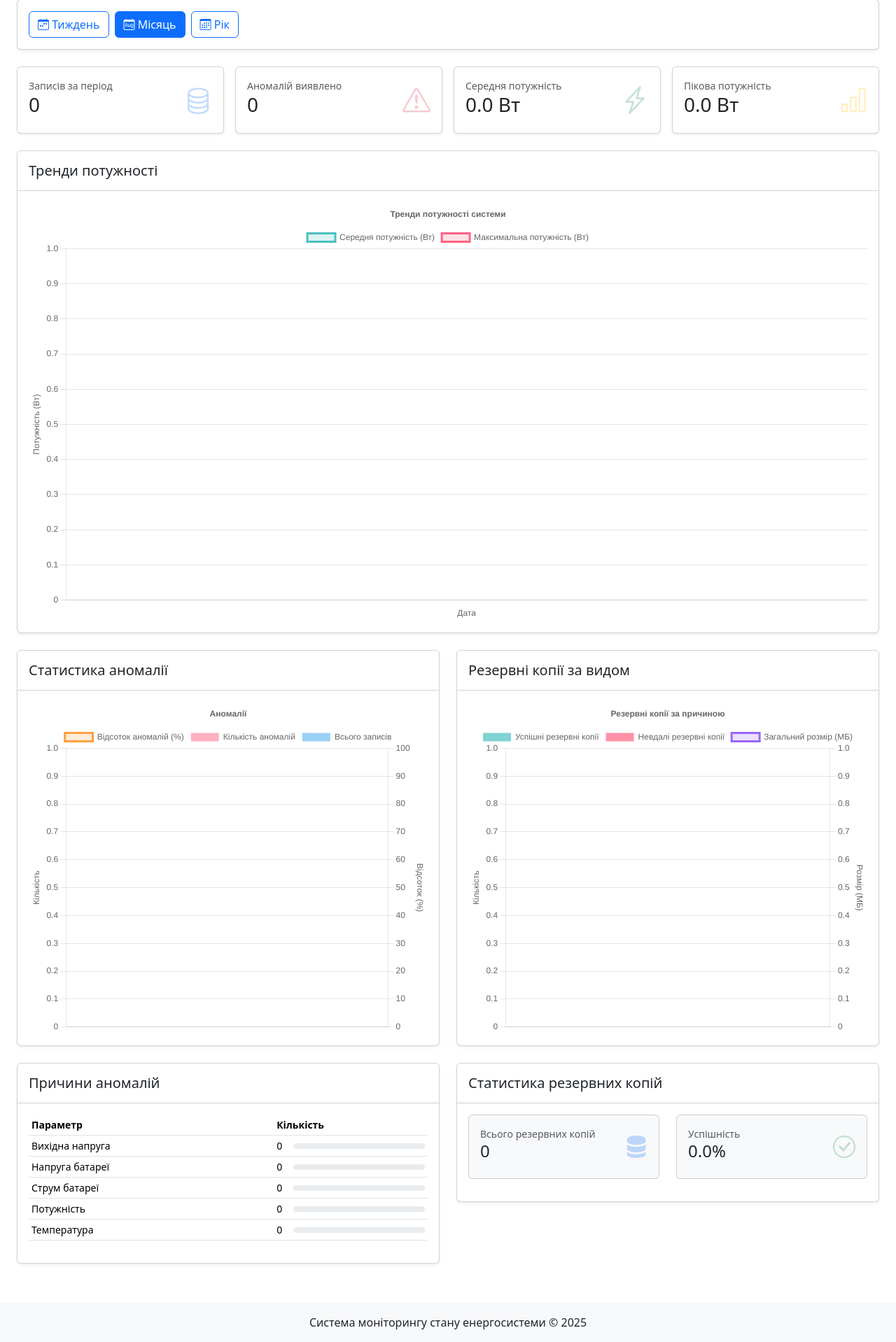
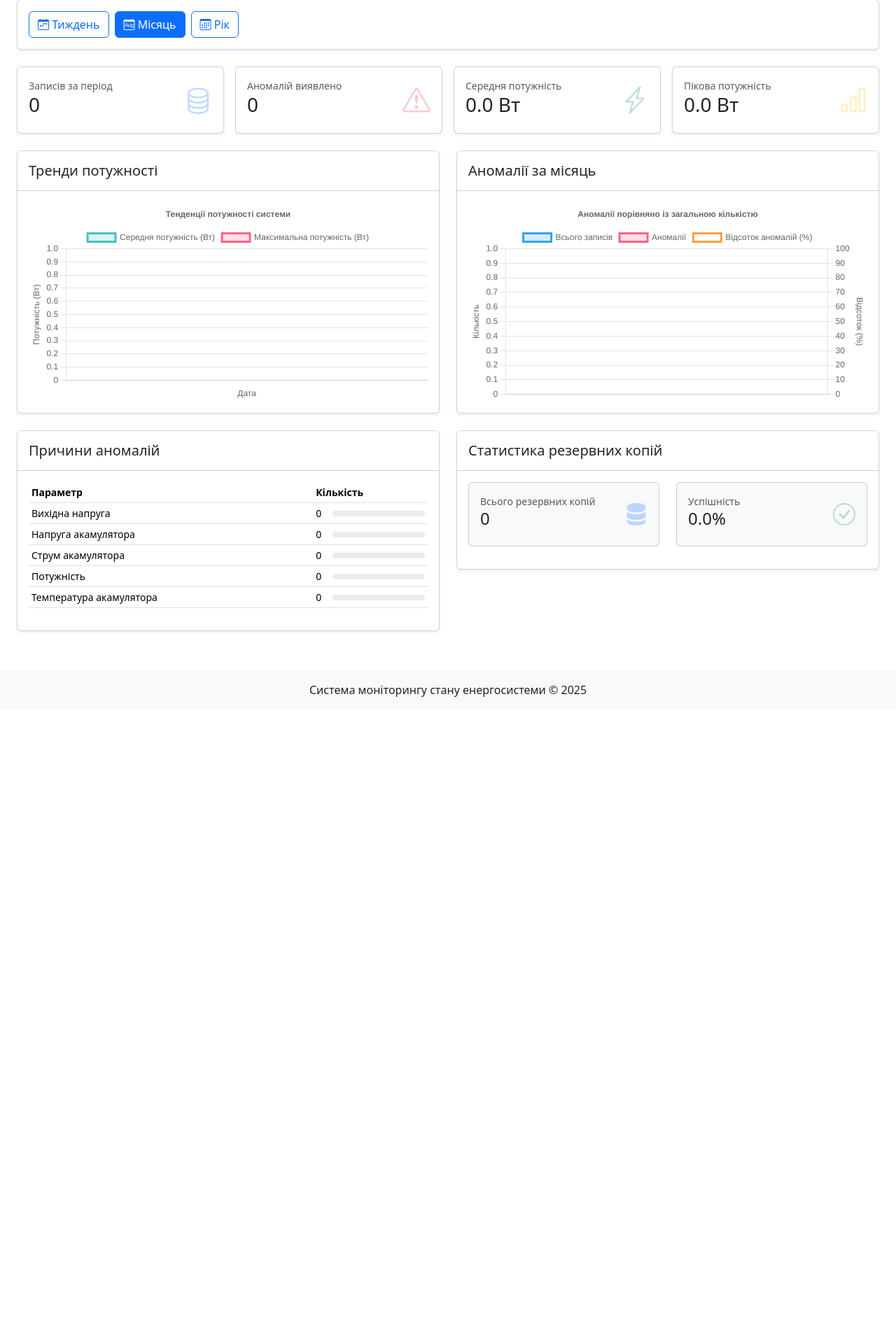
Before and after one commit to olexandr-rd/KPI-Diploma, a Django app: page /analytics/ in a window 1280 px wide. Shown: the part 147-2065 px from the top of the page at 70% size. After the commit the page ends 1143 px from the top, so only its background shows below. Run offline with Django 5.2, Linux system fonts and the light colour scheme; the visitor is signed in with stand-in values (Sample User, id 1); data that the repository does not hold is empty; some libraries are stand-ins or nearby versions.

Commit message:
Updating charts with new trends

```diff
--- a/ml/apply_models_to_record.py
+++ b/ml/apply_models_to_record.py
@@ -39,7 +39,7 @@ def get_anomaly_explanation(features, feature_scores):
         'dc_battery_voltage': 'Напруга акамулятора',
         'dc_battery_current': 'Струм акамулятора',
         'load_power': 'Потужність',
-        'temperature': 'Температура'
+        'temperature': 'Температура акамулятора'
     }
 
     # Get an explanation for a random feature if there is more than 1
--- a/ml/simulate_data.py
+++ b/ml/simulate_data.py
@@ -59,10 +59,7 @@ def create_energy_reading(simulation_type=None, is_manual=False, user=None):
             np.random.normal(30, 2)  # High battery
         ])
         dc_battery_current = np.random.normal(10, 8)  # Unstable current
-        load_power = np.random.choice([
-            np.random.normal(3500, 300),  # Overload
-            np.random.normal(10, 5)  # Almost no load
-        ])
+        load_power = np.random.normal(1250, 150)  # Normal power range
         temperature = np.random.normal(55, 5)  # High battery temperature
     elif simulation_type == 'abnormal_prediction':
 
--- a/monitoring/templates/analytics/analytics.html
+++ b/monitoring/templates/analytics/analytics.html
@@ -1,4 +1,4 @@
-<!-- monitoring/templates/analytics/analytics.html - Updated version -->
+<!-- monitoring/templates/analytics/analytics.html - Updated version with proper chart options -->
 {% extends 'base.html' %}
 {% load template_filters %}
 
@@ -96,9 +96,10 @@
         </div>
     </div>
 
-    <!-- Load Trend Chart -->
+    <!-- Two Charts Side by Side -->
     <div class="row mb-4">
-        <div class="col-12">
+        <!-- Load Trend Chart -->
+        <div class="col-md-6">
             <div class="card shadow-sm">
                 <div class="card-header bg-white py-3">
                     <h5 class="mb-0">Тренди потужності</h5>
@@ -108,32 +109,33 @@
                 </div>
             </div>
         </div>
-    </div>
 
-    <!-- Anomalies & Backups -->
-    <div class="row mb-4">
+        <!-- Anomalies Trend Chart -->
         <div class="col-md-6">
-            <div class="card shadow-sm h-100">
+            <div class="card shadow-sm">
                 <div class="card-header bg-white py-3">
-                    <h5 class="mb-0">Статистика аномалії</h5>
+                    <h5 class="mb-0">Аномалії за {{ period_display }}</h5>
                 </div>
                 <div class="card-body">
-                    <canvas id="anomaliesChart" height="250"></canvas>
-                </div>
-            </div>
-        </div>
-
-        <div class="col-md-6">
-            <div class="card shadow-sm h-100">
-                <div class="card-header bg-white py-3">
-                    <h5 class="mb-0">Резервні копії за видом</h5>
-                </div>
-                <div class="card-body">
-                    <canvas id="backupsChart" height="250"></canvas>
+                    <canvas id="anomaliesChart" height="150"></canvas>
                 </div>
             </div>
         </div>
     </div>
+
+    <!-- Backups -->
+{#    <div class="row mb-4">#}
+{#        <div class="col-12">#}
+{#            <div class="card shadow-sm h-100">#}
+{#                <div class="card-header bg-white py-3">#}
+{#                    <h5 class="mb-0">Резервні копії за видом</h5>#}
+{#                </div>#}
+{#                <div class="card-body">#}
+{#                    <canvas id="backupsChart" height="250"></canvas>#}
+{#                </div>#}
+{#            </div>#}
+{#        </div>#}
+{#    </div>#}
 
     <!-- Parameter Anomalies Table -->
     <div class="row">
@@ -211,14 +213,10 @@
                     data: data,
                     options: {
                         responsive: true,
-                        interaction: {
-                            mode: 'index',
-                            intersect: false,
-                        },
                         plugins: {
                             title: {
                                 display: true,
-                                text: 'Тренди потужності системи'
+                                text: 'Тенденції потужності системи'
                             },
                             tooltip: {
                                 enabled: true
@@ -244,24 +242,21 @@
             })
             .catch(error => console.error('Error loading trend chart:', error));
 
-        // Anomalies Chart
-        fetch('{% url "anomalies_by_month_chart" %}')
+        // Anomalies Chart - Now showing total vs anomalies comparison
+        fetch(`{% url "anomalies_trend_chart" %}?period={{ period }}`)
             .then(response => response.json())
             .then(data => {
                 const ctx = document.getElementById('anomaliesChart').getContext('2d');
                 new Chart(ctx, {
-                    type: 'bar',
+                    type: 'line',
                     data: data,
                     options: {
                         responsive: true,
                         plugins: {
                             title: {
                                 display: true,
-                                text: 'Аномалії'
-                            },
-                            legend: {
-                                position: 'top',
-                            },
+                                text: 'Аномалії порівняно із загальною кількістю'
+                            }
                         },
                         scales: {
                             y: {
@@ -269,25 +264,30 @@
                                 title: {
                                     display: true,
                                     text: 'Кількість'
-                                }
+                                },
+                                position: 'left',
                             },
                             y1: {
-                                position: 'right',
                                 beginAtZero: true,
                                 title: {
                                     display: true,
                                     text: 'Відсоток (%)'
                                 },
+                                position: 'right',
                                 max: 100,
                                 grid: {
                                     drawOnChartArea: false,
                                 }
                             }
+                        },
+                        interaction: {
+                            mode: 'index',
+                            intersect: false,
                         }
                     }
                 });
             })
-            .catch(error => console.error('Error loading anomalies chart:', error));
+            .catch(error => console.error('Error loading anomalies trend chart:', error));
 
         // Backups Chart
         fetch(`{% url 'backups_by_reason_chart' %}?period={{ period }}`)
--- a/monitoring/templates/dashboard/partials/logs_table.html
+++ b/monitoring/templates/dashboard/partials/logs_table.html
@@ -6,7 +6,7 @@
                 <th>Час</th>
                 <th>Потужність (Вт)</th>
                 <th>Аномалія</th>
-                <th>Передбачена аномалія</th>
+                <th>Прогнозується аномалія</th>
                 <th>Резервна копія</th>
             </tr>
         </thead>
--- a/monitoring/templates/logs/logs_table.html
+++ b/monitoring/templates/logs/logs_table.html
@@ -8,8 +8,8 @@
             <th>Потужність (Вт)</th>
             <th>Тип</th>
             <th>Аномалія</th>
-            <th>Пояснення аномалії</th>
-            <th>Передбачена аномалія</th>
+            <th>Аномальний параметр</th>
+            <th>Прогнозується аномалія</th>
             <th>Резервна копія</th>
             <th>Деталі</th>
         </tr>
--- a/monitoring/urls.py
+++ b/monitoring/urls.py
@@ -1,4 +1,5 @@
 # monitoring/urls.py
+
 from django.urls import path
 from . import views
 from . import system_settings
@@ -53,6 +54,7 @@ urlpatterns = [
     # HTMX chart endpoints for analytics
     path('charts/load-trend/', views.load_trend_chart, name='load_trend_chart'),
     path('charts/anomalies-by-month/', views.anomalies_by_month_chart, name='anomalies_by_month_chart'),
+    path('charts/anomalies-trend/', views.anomalies_trend_chart, name='anomalies_trend_chart'),  # NEW
     path('charts/backups-by-reason/', views.backups_by_reason_chart, name='backups_by_reason_chart'),
-    path('charts/anomaly-by-parameter/', views.anomaly_by_parameter_chart, name='anomaly_by_parameter_chart'),  # NEW
+    path('charts/anomaly-by-parameter/', views.anomaly_by_parameter_chart, name='anomaly_by_parameter_chart'),
 ]
--- a/monitoring/views/analytics.py
+++ b/monitoring/views/analytics.py
@@ -222,10 +222,10 @@ def anomaly_by_parameter_chart(request):
     # Count anomalies by parameter
     parameter_counts = {
         'Вихідна напруга': 0,
-        'Напруга батареї': 0,
-        'Струм батареї': 0,
+        'Напруга акамулятора': 0,
+        'Струм акамулятора': 0,
         'Потужність': 0,
-        'Температура': 0
+        'Температура акамулятора': 0
     }
 
     for anomaly in anomalies:
@@ -251,6 +251,86 @@ def anomaly_by_parameter_chart(request):
     return render(request, 'analytics/anomaly_parameter_table.html', {
         'parameter_counts': sorted_parameters,
         'max_count': max_count
+    })
+
+
+@login_required
+def anomalies_trend_chart(request):
+    """AJAX endpoint for anomalies trend chart data - responsive to period"""
+    # Get time period from query params, default to month
+    period = request.GET.get('period', 'month')
+
+    # Determine start date and truncation function based on period
+    now = timezone.now()
+    if period == 'week':
+        start_date = now - timedelta(days=7)
+        trunc_func = TruncDay
+        date_format = '%d %b'
+    elif period == 'year':
+        start_date = now - timedelta(days=365)
+        trunc_func = TruncMonth
+        date_format = '%b %Y'
+    else:  # default to month
+        start_date = now - timedelta(days=30)
+        trunc_func = TruncDay
+        date_format = '%d %b'
+
+    # Query for anomaly counts by day/week/month
+    anomaly_data = EnergyLog.objects.filter(
+        timestamp__gte=start_date
+    ).annotate(
+        date=trunc_func('timestamp')
+    ).values('date').annotate(
+        total_logs=Count('id'),
+        anomaly_count=Count('id', filter=Q(is_anomaly=True))
+    ).order_by('date')
+
+    # Format data for chart
+    labels = [item['date'].strftime(date_format) for item in anomaly_data]
+    anomaly_counts = [item['anomaly_count'] for item in anomaly_data]
+    total_counts = [item['total_logs'] for item in anomaly_data]
+
+    # Calculate anomaly rates
+    anomaly_rates = [
+        round((item['anomaly_count'] / item['total_logs']) * 100, 1)
+        if item['total_logs'] > 0 else 0
+        for item in anomaly_data
+    ]
+
+    return JsonResponse({
+        'labels': labels,
+        'datasets': [
+            {
+                'type': 'line',
+                'label': 'Всього записів',
+                'data': total_counts,
+                'borderColor': 'rgba(54, 162, 235, 1)',  # Blue
+                'backgroundColor': 'rgba(54, 162, 235, 0.2)',
+                'fill': True,
+                'tension': 0.4,
+                'yAxisID': 'y',
+            },
+            {
+                'type': 'line',
+                'label': 'Аномалії',
+                'data': anomaly_counts,
+                'borderColor': 'rgba(255, 99, 132, 1)',  # Red
+                'backgroundColor': 'rgba(255, 99, 132, 0.2)',
+                'fill': True,
+                'tension': 0.4,
+                'yAxisID': 'y',
+            },
+            {
+                'type': 'line',
+                'label': 'Відсоток аномалій (%)',
+                'data': anomaly_rates,
+                'borderColor': 'rgba(255, 159, 64, 1)',  # Orange
+                'backgroundColor': 'transparent',
+                'fill': False,
+                'tension': 0.4,
+                'yAxisID': 'y1',
+            }
+        ]
     })
 
 
```
